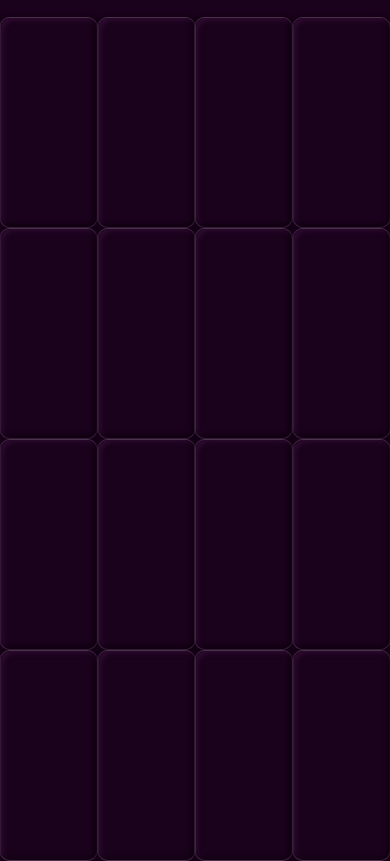
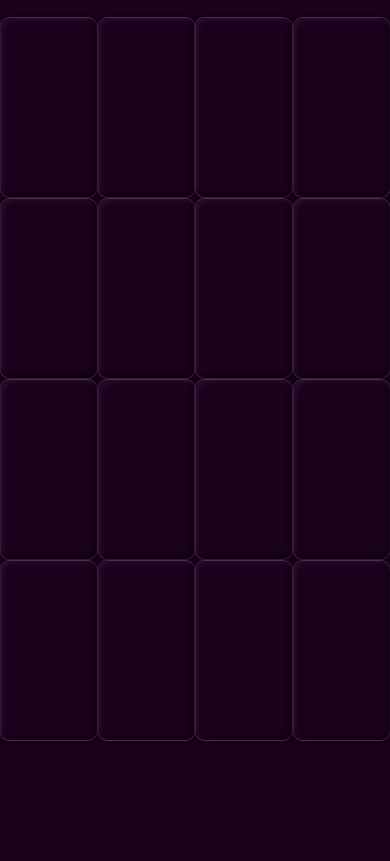
Before and after one commit to f3d0t/f3d0t, a plain HTML site: page memory_pair_game/index.html in a window 390 px wide. Shown: the part 103-964 px from the top of the page. After the commit the page ends 844 px from the top, so only its background shows below. Drawn offline with Linux system fonts and the light colour scheme.

Commit message:
Update style.css

```diff
--- a/memory_pair_game/style.css
+++ b/memory_pair_game/style.css
@@ -155,7 +155,7 @@ body{
 		display: none;
 	}
 	main{
-		height: 100%;
+		height: calc(100vh - 120px);
 	}
 	.cards_container{
 		width: 100%;
```
